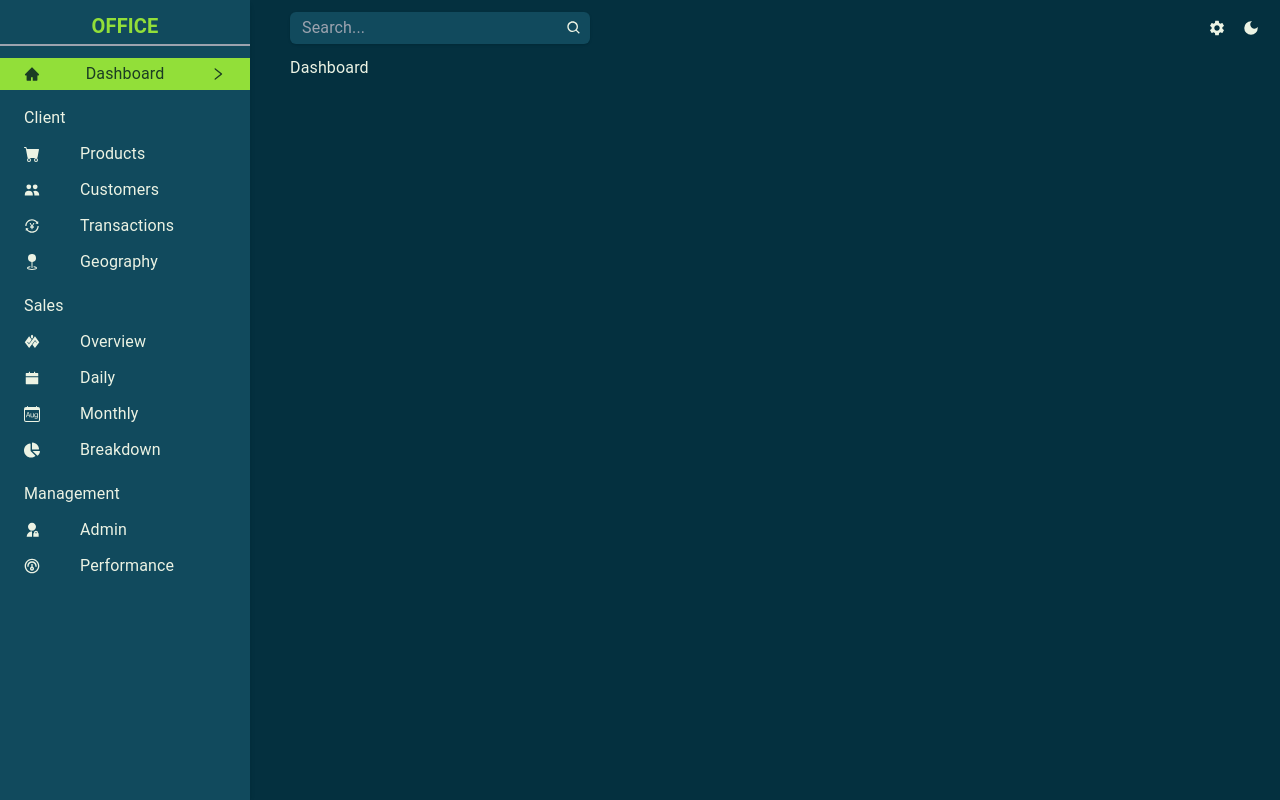
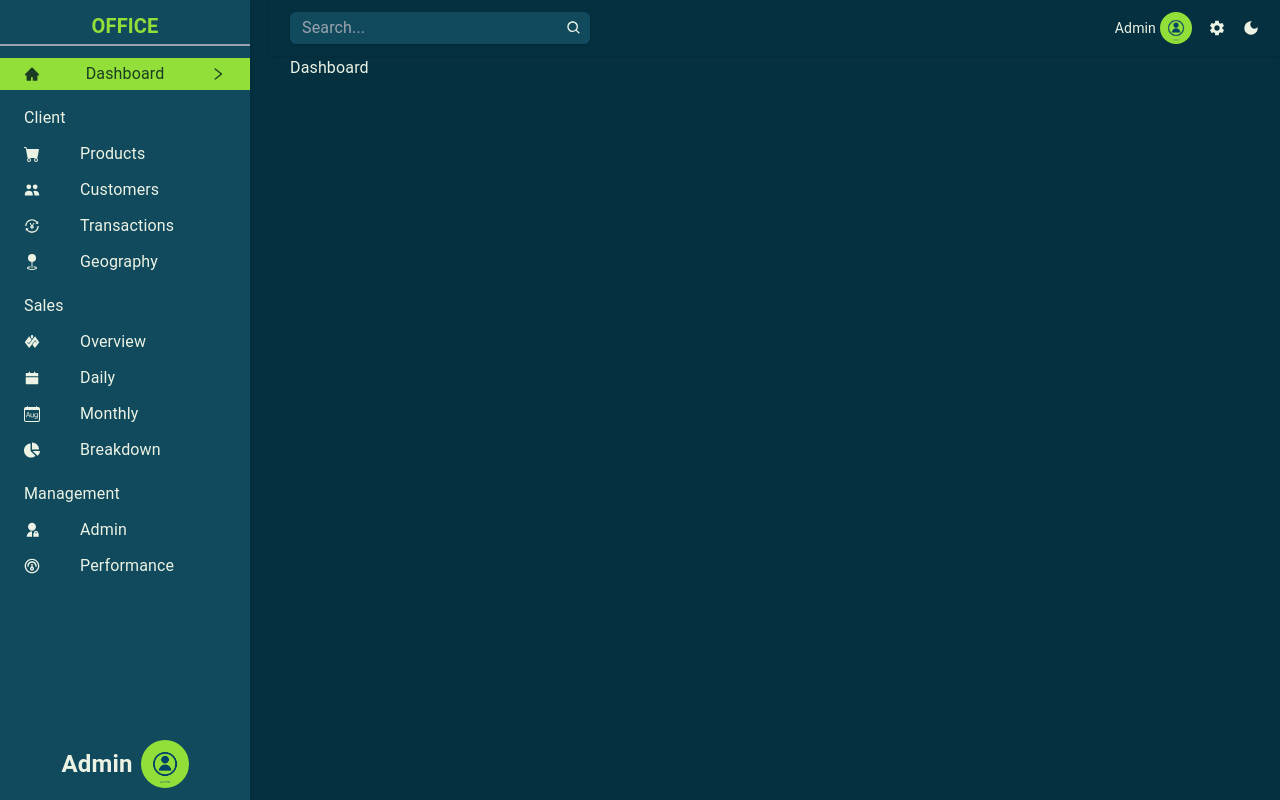
Before and after one commit to samuelbrhane/Mern-admin-dashboard, a React (Vite) app: page /dashboard in a window 1280 px wide. Built offline with nearby package versions, Linux system fonts and the light colour scheme.

Commit message:
Update Navbar and Sidebar component.

```diff
--- a/src/components/Navbar.jsx
+++ b/src/components/Navbar.jsx
@@ -5,19 +5,21 @@ import { BiSearch } from "react-icons/bi";
 import { AiOutlineMenu } from "react-icons/ai";
 import { MdSettings, MdDarkMode } from "react-icons/md";
 import { BsFillSunFill } from "react-icons/bs";
+import admin from "../assets/admin.png";
 
 const Navbar = ({ setShowSidebar }) => {
   const mode = useSelector(selectMode);
   const dispatch = useDispatch();
 
   return (
-    <section className="flex justify-between items-center py-3 px-5">
+    <section className="flex justify-between items-center py-3 px-2 md:px-3 lg:px-5 gap-2 shadow">
       {/* Left Side */}
-      <div className="flex items-center gap-4">
+      <div className="flex items-center gap-2">
         <AiOutlineMenu
           className="cursor-pointer icon md:hidden"
           onClick={() => setShowSidebar(true)}
         />
+
         <form className="relative md:w-[300px]">
           <input
             type="text"
@@ -36,7 +38,15 @@ const Navbar = ({ setShowSidebar }) => {
       </div>
 
       {/* Right Side */}
-      <div className="flex items-center gap-4">
+      <div className="flex items-center gap-2 md:gap-4">
+        <div className="text-sm gap-1 flex items-center cursor-pointer">
+          <p>Admin</p>
+          <img
+            src={admin}
+            alt="admin"
+            className="w-8 h-8 rounded-full bg-[#92df39]"
+          />
+        </div>
         <MdSettings className="cursor-pointer icon" />
         <button onClick={() => dispatch(CHANGE_MODE())}>
           {mode === "dark" ? (
--- a/src/components/Sidebar.jsx
+++ b/src/components/Sidebar.jsx
@@ -7,7 +7,6 @@ import {
   AiFillHome,
   AiOutlineRight,
   AiFillCalendar,
-  AiFillCloseCircle,
   AiOutlineClose,
 } from "react-icons/ai";
 import { BsFillCartFill, BsGeoFill, BsCalendarMonth } from "react-icons/bs";
@@ -18,6 +17,7 @@ import { CgPerformance } from "react-icons/cg";
 import { AiOutlineTransaction } from "react-icons/ai";
 import { GiOverInfinity } from "react-icons/gi";
 import SidebarLink from "./SidebarLink";
+import admin from "../assets/admin.png";
 
 const Sidebar = ({ closeIcon, setShowSidebar }) => {
   const mode = useSelector(selectMode);
@@ -82,10 +82,11 @@ const Sidebar = ({ closeIcon, setShowSidebar }) => {
     <div
       className={`${
         closeIcon && "!w-[235px]"
-      } w-[250px] absolute top-0 left-0 bottom-0 py-3 z-20 shadow-md ${
+      } w-[250px] absolute top-0 left-0 bottom-0 py-3 z-20 shadow-md flex flex-col justify-between ${
         mode === "dark" ? "bg-[#114a5d]" : "bg-[#f8fbfc]"
       }`}
     >
+      <div>
         <div className="relative">
           <h1 className="text-center text-xl uppercase text-[#92df39] font-bold mb-3 border-b-2 border-gray-400 pb-1">
             Office
@@ -142,6 +143,16 @@ const Sidebar = ({ closeIcon, setShowSidebar }) => {
           </div>
         </div>
       </div>
+      {/* Admin User */}
+      <div className="text-sm gap-2 flex items-center cursor-pointer justify-center">
+        <p className="text-2xl font-bold">Admin</p>
+        <img
+          src={admin}
+          alt="admin"
+          className="w-12 h-12 rounded-full bg-[#92df39]"
+        />
+      </div>
+    </div>
   );
 };
 
--- a/src/pages/Dashboard.jsx
+++ b/src/pages/Dashboard.jsx
@@ -1,7 +1,7 @@
 import React from "react";
 
 const Dashboard = () => {
-  return <div className="px-5">Dashboard</div>;
+  return <div className="px-2 md:px-3 lg:px-5">Dashboard</div>;
 };
 
 export default Dashboard;
```
Also changed, not shown: src/assets/admin.png (added). Lines whose indentation alone changed are shown as unchanged.
